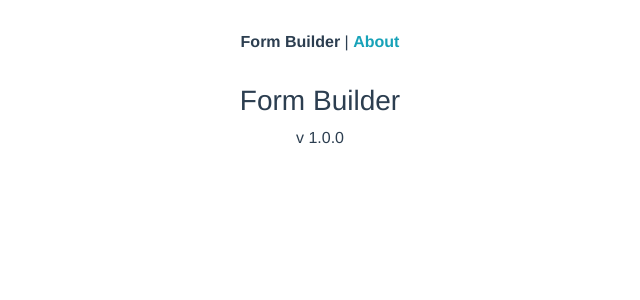
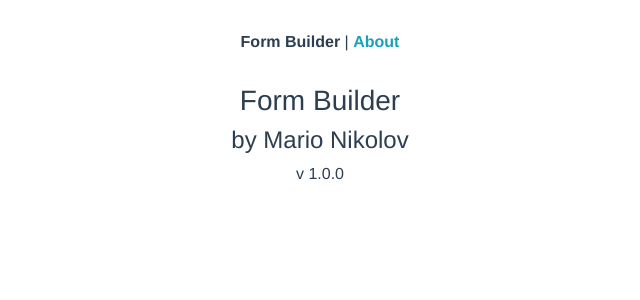
Before and after one commit to mi4en/quickbase-form-builder, a Vue app: page /about in a window 1280 px wide. Shown: the top 300 px of the page, without its empty margins (320-960 px from the left). Built offline with nearby package versions, Linux system fonts and the light colour scheme.

Commit message:
update about;

```diff
--- a/src/views/About.vue
+++ b/src/views/About.vue
@@ -1,6 +1,7 @@
 <template>
 	<section id="about" class="container">
 		<h3>Form Builder</h3>
+		<h4>by Mario Nikolov</h4>
 		<p>v 1.0.0</p>
 	</section>
 </template>
```
